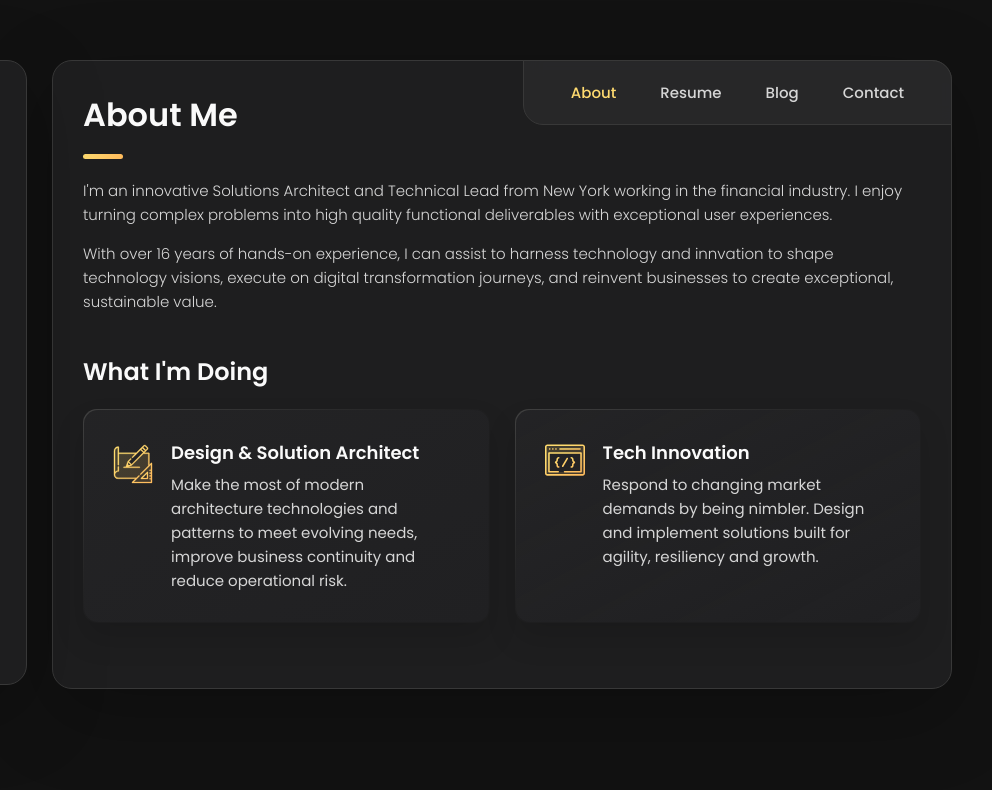
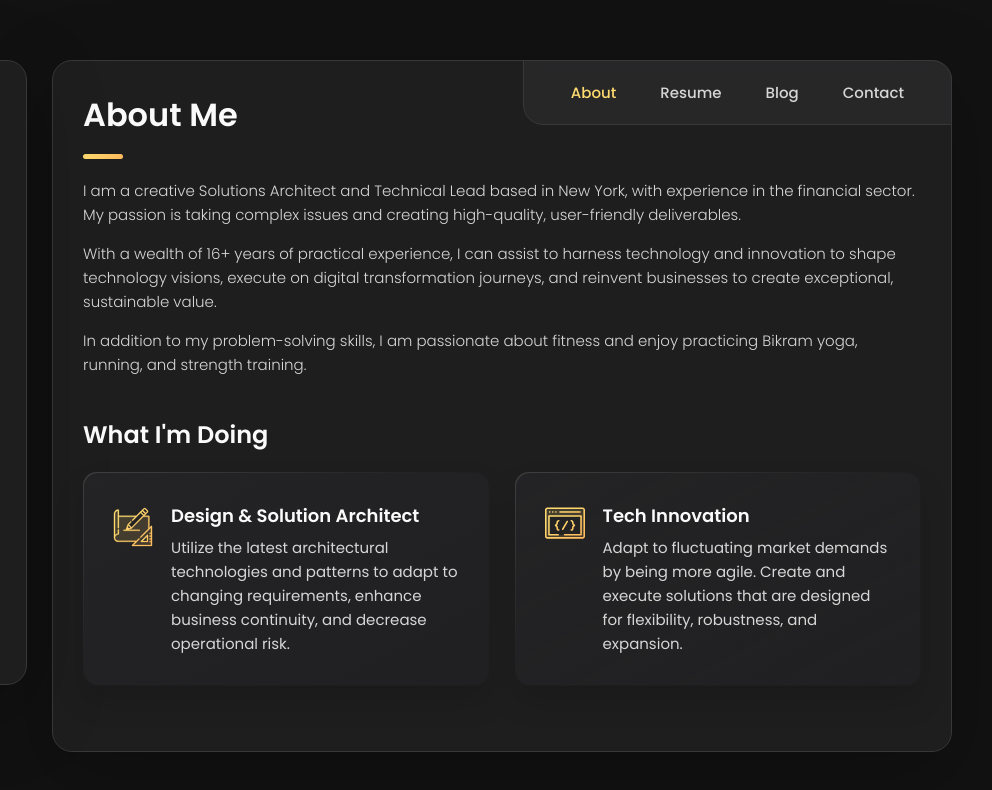
Before and after one commit to avani-h-shah/avani-h-shah.github.io, a plain HTML site: page index.html in a window 1280 px wide. Shown: the full height of the page, 288-1280 px from the left. Drawn offline with nearby package versions, Linux system fonts and the light colour scheme.

Commit message:
updated blog section.

```diff
--- a/index.html
+++ b/index.html
@@ -149,15 +149,19 @@
 
         <section class="about-text">
           <p>
-            I'm an innovative Solutions Architect and Technical Lead from New York working in the financial industry.
-            I enjoy turning complex problems into high quality functional deliverables with exceptional user experiences.
+            I am a creative Solutions Architect and Technical Lead based in New York, with experience
+            in the financial sector. My passion is taking complex issues and creating high-quality, user-friendly deliverables.
           </p>
 
           <p>
-            With over 16 years of hands-on experience, I can assist to harness technology and innvation to shape
-            technology
-            visions, execute on digital transformation journeys, and reinvent businesses to create exceptional,
+            With a wealth of 16+ years of practical experience, I can assist to harness technology and innovation to shape
+            technology visions, execute on digital transformation journeys, and reinvent businesses to create exceptional,
             sustainable value.
+          </p>
+
+          <p>
+            In addition to my problem-solving skills, I am passionate about fitness and enjoy
+            practicing Bikram yoga, running, and strength training.
           </p>
         </section>
 
@@ -179,8 +183,8 @@
                 <h4 class="h4 service-item-title">Design & Solution Architect</h4>
 
                 <p class="service-item-text">
-                  Make the most of modern architecture technologies and patterns to meet evolving needs,
-                  improve business continuity and reduce operational risk.
+                  Utilize the latest architectural technologies and patterns to adapt to changing requirements,
+                  enhance business continuity, and decrease operational risk.
                 </p>
               </div>
 
@@ -195,7 +199,8 @@
               <div class="service-content-box">
                 <h4 class="h4 service-item-title">Tech Innovation</h4>
                 <p class="service-item-text">
-                  Respond to changing market demands by being nimbler. Design and implement solutions built for agility, resiliency and growth.
+                  Adapt to fluctuating market demands by being more agile.
+                  Create and execute solutions that are designed for flexibility, robustness, and expansion.
                 </p>
               </div>
 
@@ -829,11 +834,25 @@
           <h2 class="h2 article-title">Blog</h2>
         </header>
 
-<!--         <section class="blog-posts">
+        <section class="blog-posts">
 
           <ul class="blog-posts-list">
 
             <li class="blog-post-item">
+              <a href="#">
+
+                <div class="blog-content">
+
+                  <div class="blog-meta">
+                    <p class="blog-category">Coming Soon...</p>
+                  </div>
+
+                </div>
+
+              </a>
+            </li>
+
+           <!--  <li class="blog-post-item">
               <a href="#">
 
                 <figure class="blog-banner-box">
@@ -999,11 +1018,11 @@
                 </div>
 
               </a>
-            </li>
+            </li> -->
 
           </ul>
 
-        </section> -->
+        </section>
 
       </article>
 
```
